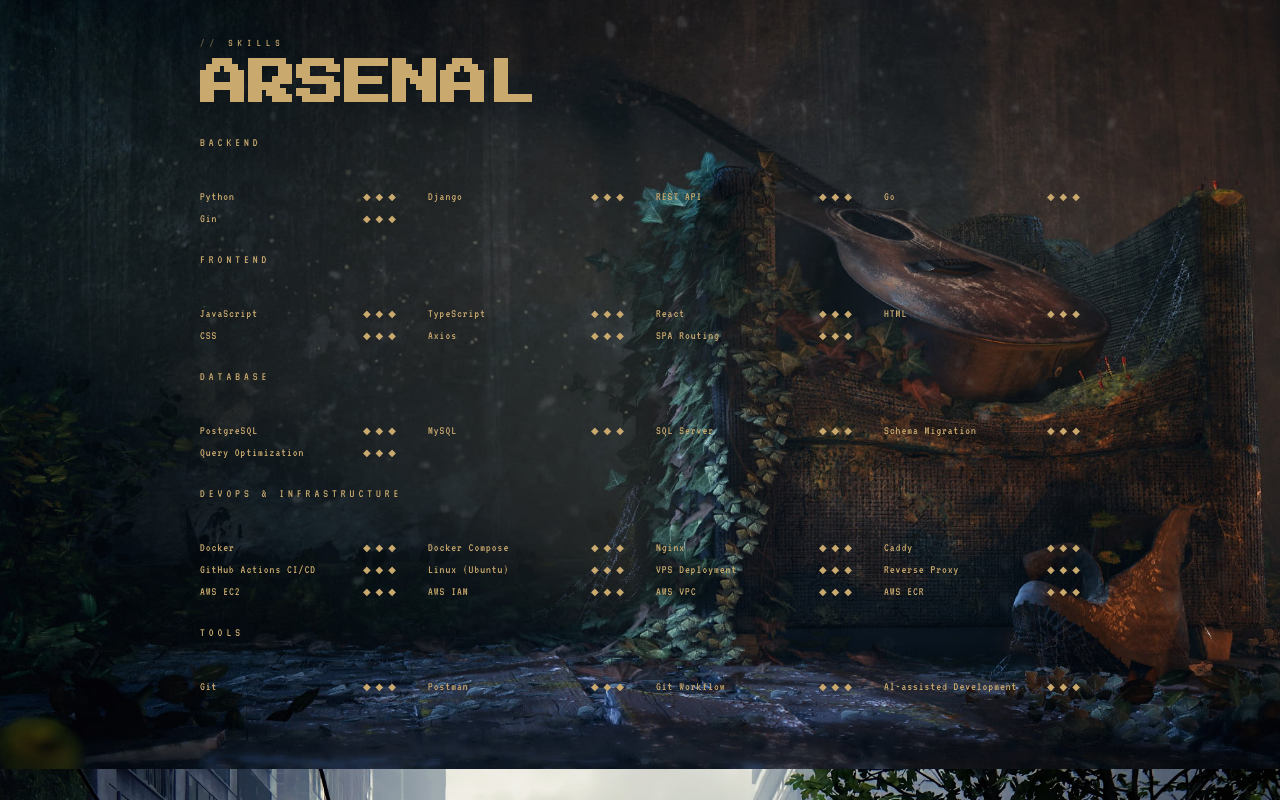
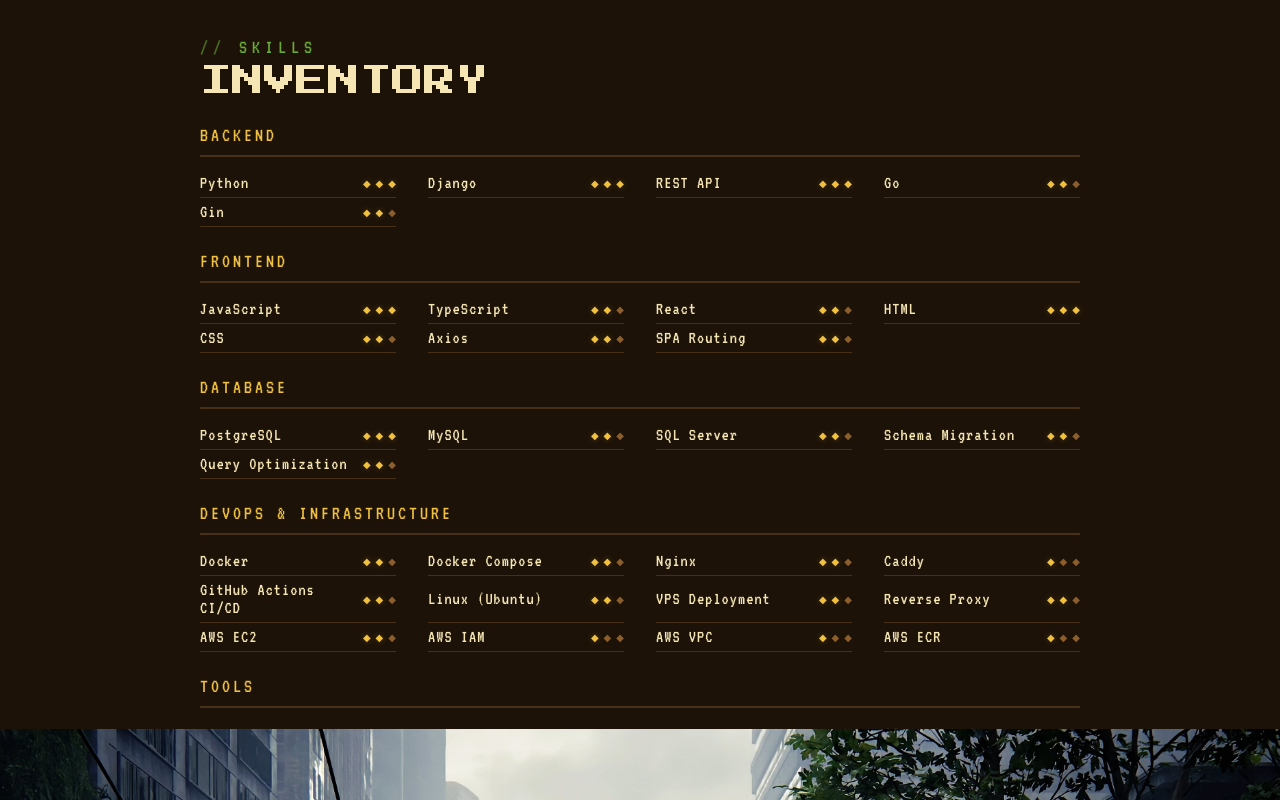
Before and after one commit to toypipop/portfolio, a React (Vite) app: page / in a window 1280 px wide. Shown: the part 1820-2620 px from the top of the page. Built offline with nearby package versions, Linux system fonts and the light colour scheme.

Commit message:
feat(theme): Skills — remove VineSVG, rename to Inventory, apply Stardew style

```diff
--- a/src/pages/Skills/Skills.module.css
+++ b/src/pages/Skills/Skills.module.css
@@ -1,68 +1,56 @@
 .skills {
   scroll-snap-align: start;
-  min-height: calc(100vh - var(--navbar-height));
-  background-color: var(--color-bg-overgrown);
-  background-image: url('/src/assets/about_bg.png');
-  background-size: cover;
-  background-position: center;
+  height: calc(100vh - var(--navbar-height));
+  overflow-y: auto;
+  background-color: var(--color-bg-main);
   padding: 48px 200px;
   position: relative;
-  overflow: hidden;
 }
 
-.skills::before {
-  content: '';
-  position: absolute;
-  inset: 0;
-  background: var(--color-hero-overlay);
-  z-index: 0;
-}
-
-.sectionLabel,
-.title,
-.group {
+.sectionLabel {
+  font-family: var(--font-mono);
+  font-size: 20px;
+  color: var(--color-accent-green);
+  letter-spacing: 5px;
+  text-transform: uppercase;
+  margin-bottom: 8px;
   position: relative;
   z-index: 1;
 }
 
-.sectionLabel {
-  font-family: var(--font-mono);
-  font-size: 11px;
-  color: var(--color-accent-bio);
-  letter-spacing: 5px;
-  text-transform: uppercase;
-  margin-bottom: 12px;
-}
-
-.sectionLabel::before { content: '// '; opacity: 0.5; }
+.sectionLabel::before { content: '// '; opacity: 0.6; }
 
 .title {
   font-family: var(--font-heading);
-  font-size: clamp(28px, 4vw, 48px);
-  font-weight: 900;
-  color: var(--color-text-bleached);
+  font-size: clamp(18px, 3vw, 32px);
+  font-weight: 400;
+  color: var(--color-text-primary);
   text-transform: uppercase;
   margin-bottom: 28px;
+  position: relative;
+  z-index: 1;
 }
 
 .group {
   margin-bottom: 24px;
+  position: relative;
+  z-index: 1;
 }
 
 .groupHeader {
   font-family: var(--font-mono);
-  font-size: 12px;
-  color: var(--color-accent-bio);
-  letter-spacing: 4px;
+  font-size: 20px;
+  color: var(--color-accent-gold);
+  letter-spacing: 3px;
   text-transform: uppercase;
-  margin-bottom: 16px;
+  margin-bottom: 10px;
 }
 
 .vineDivider {
   width: 100%;
-  height: 1px;
-  background: linear-gradient(90deg, var(--color-accent-vine), var(--color-accent-vine-border), transparent);
-  margin-bottom: 20px;
+  height: 2px;
+  background: var(--color-border-wood-light);
+  margin-bottom: 12px;
 }
 
 .skillList {
@@ -76,13 +64,13 @@
   align-items: center;
   justify-content: space-between;
   padding: 5px 0;
-  border-bottom: 1px solid var(--color-accent-vine-border);
+  border-bottom: 1px solid var(--color-border-wood-light);
 }
 
 .skillName {
   font-family: var(--font-mono);
-  font-size: 12px;
-  color: var(--color-text-bleached);
+  font-size: 18px;
+  color: var(--color-text-primary);
   letter-spacing: 1px;
 }
 
@@ -94,17 +82,16 @@
 
 .pipFilled {
   font-size: 10px;
-  color: var(--color-accent-bio);
-  text-shadow: 0 0 6px var(--color-accent-bio-glow);
+  color: var(--color-accent-gold);
+  text-shadow: 0 0 6px var(--color-gold-glow);
 }
 
 .pipEmpty {
   font-size: 10px;
-  color: var(--color-accent-vine-border);
+  color: var(--color-border-wood);
 }
 
 @media (max-width: 768px) {
-  .skills {
-    padding: 48px 96px;
-  }
+  .skills { padding: 48px 32px; }
+  .skillList { grid-template-columns: repeat(2, 1fr); }
 }
--- a/src/pages/Skills/Skills.tsx
+++ b/src/pages/Skills/Skills.tsx
@@ -1,7 +1,6 @@
 import { useEffect, useRef } from 'react'
 import gsap from 'gsap'
 import { ScrollTrigger } from 'gsap/ScrollTrigger'
-import VineSVG from '../../components/VineSVG'
 import skills from '../../data/skills'
 import styles from './Skills.module.css'
 
@@ -47,10 +46,8 @@
 
   return (
     <section id="skills" className={styles.skills}>
-      <VineSVG position="bottom-right" width={140} height={200} opacity={0.35} />
-
       <p className={styles.sectionLabel}>Skills</p>
-      <h2 className={styles.title}>Arsenal</h2>
+      <h2 className={styles.title}>Inventory</h2>
 
       {skills.map((group, i) => (
         <div
```
